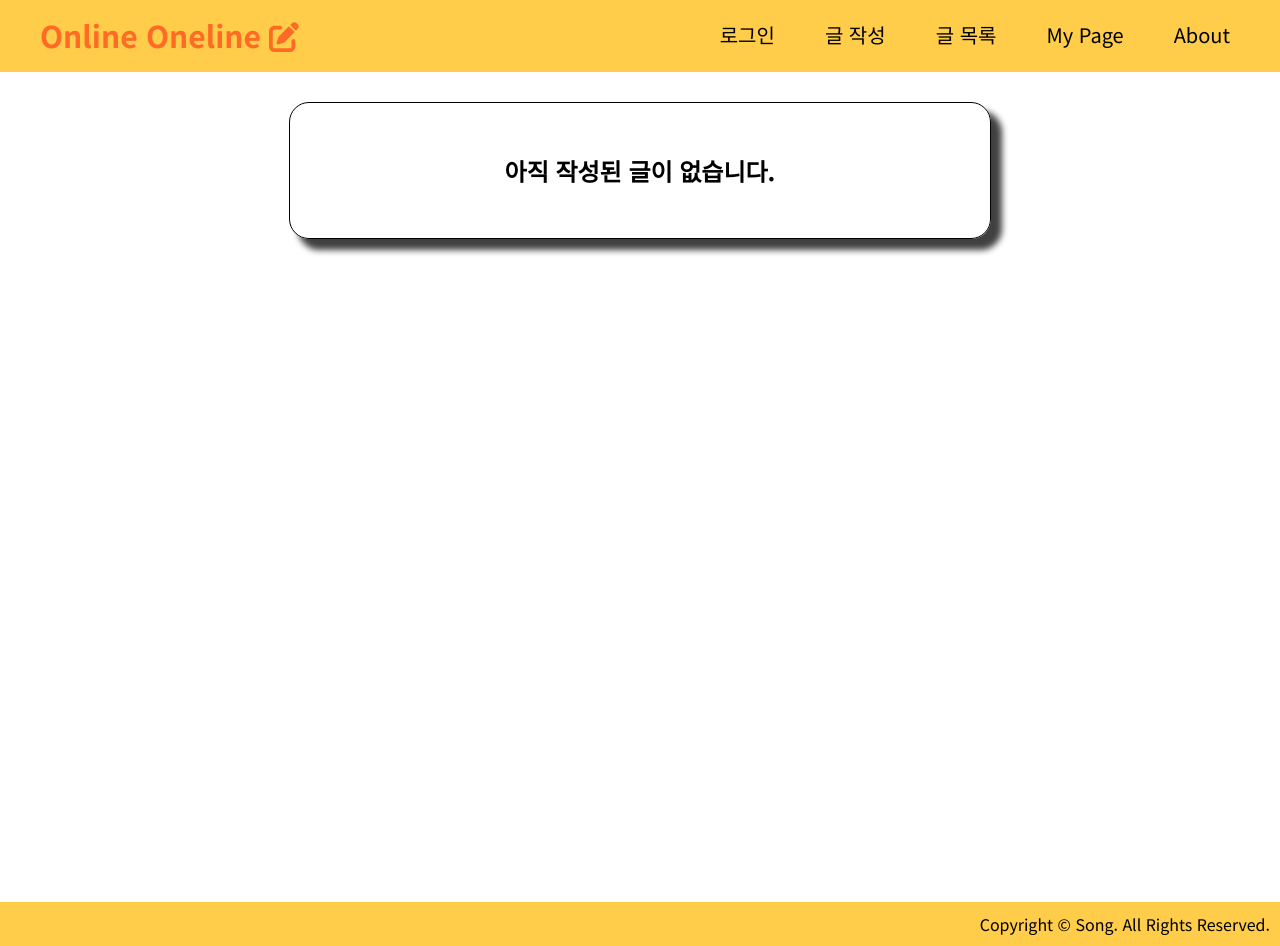
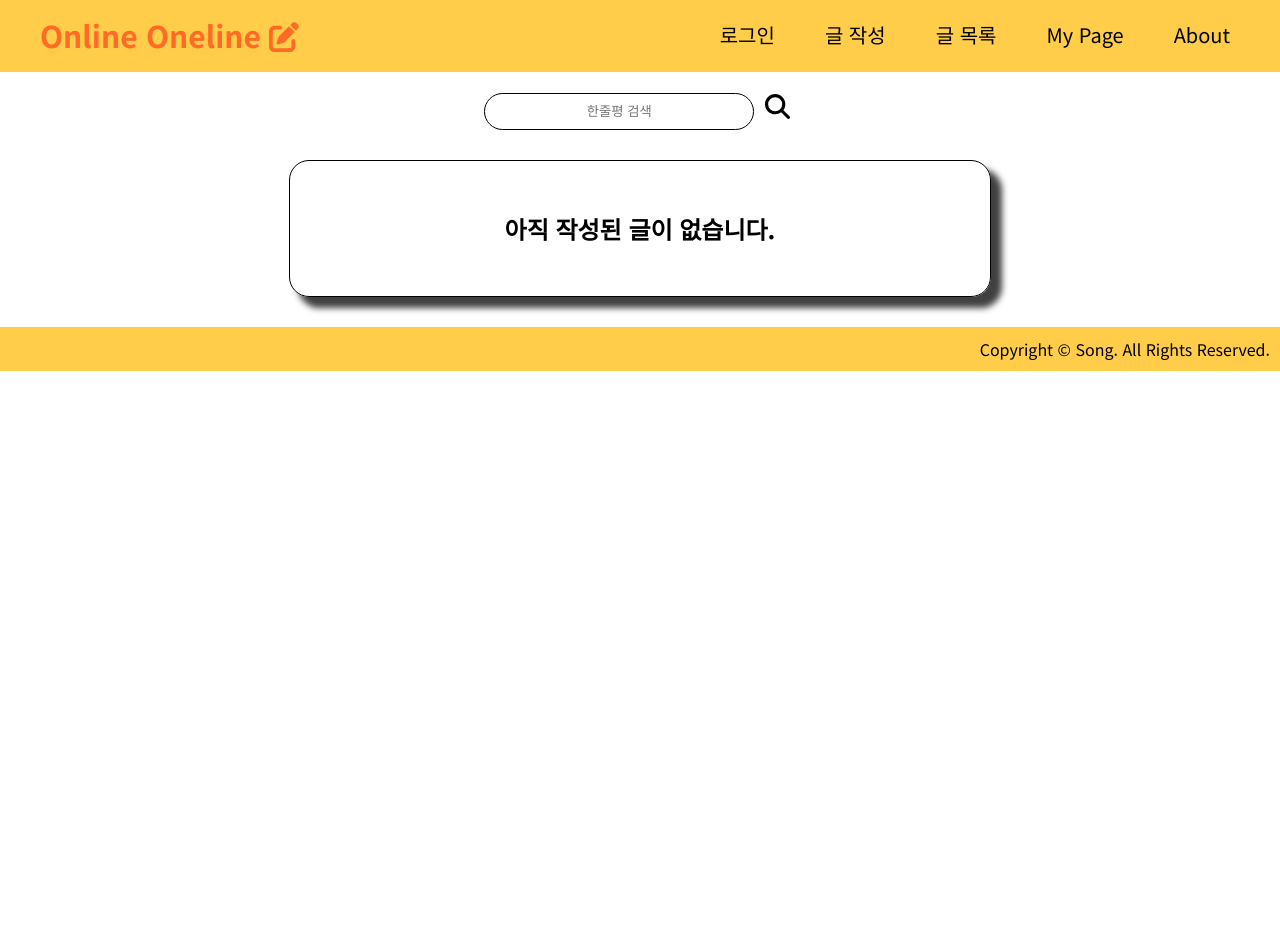
Before and after one commit to HyunKyu-Song/Online-Oneline, a React (Create React App) app: page /list in a window 1280 px wide. After the commit the page ends 800 px from the top, so only its background shows below. Built offline with nearby package versions, Linux system fonts and the light colour scheme.

Commit message:
글 연속 삭제 시 에러 고치는 중, 글 목록에서  검색 기능 개발 중

```diff
--- a/src/App.js
+++ b/src/App.js
@@ -1,11 +1,13 @@
 /*eslint-disable*/
+import { Routes, Route } from 'react-router-dom';
+
 import './style/Navbar.css';
 import './style/Home.css';
 import './style/Write.css';
 import './style/List.css';
 import './style/Detail.css';
+
 import Navbar from './component/Navbar';
-import { Routes, Route, useNavigate } from 'react-router-dom';
 import Home from './component/Home';
 import Login from './component/Login';
 import Write from './component/Write';
--- a/src/component/Detail.js
+++ b/src/component/Detail.js
@@ -2,61 +2,70 @@
 import { faCircleXmark } from "@fortawesome/free-regular-svg-icons";
 import { FontAwesomeIcon } from "@fortawesome/react-fontawesome";
 import { useEffect, useState } from "react";
+import { useDispatch, useSelector } from "react-redux";
 import { useNavigate, useParams } from "react-router-dom"
+import { MinusNum } from "../store";
 
 export default function Deatail() {
 
    let { id } = useParams();
-   // let a = useSelector((state) => { return state });
-   // let dispatch = useDispatch();
+   let store = useSelector((state) => { return state });
+   let dispatch = useDispatch();
    let navigate = useNavigate();
    var data = localStorage.getItem('DATA');
    data = JSON.parse(data);
    let [n, setN] = useState(-1);
+   let [a, setA] = useState(-1);
+
+   // useEffect(() => {
+   //    data.map(function (item) {
+   //       if (item.writer == id) {
+   //          setN(item.num);
+   //       }
+   //    })
+   // }, []);
+   // console.log(n, id);
 
    useEffect(() => {
-      data.map(function (item) {
-         if (item.writer == id) {
-            setN(item.num);
+      setN(id);
+
+      data.map(function (item, i) {
+         if (item.num == id) {
+            setA(i);
          }
       })
-   }, []);
-   console.log(n, id);
+
+   }, [n]);
 
    return (
       <div className="detail-container">
          {
-            n == -1 ? <h2>Loading...</h2> : <div className="detail-item">
-               <div className="detail-title">제목: {data[n].title} </div>
-               <div className="detail-content">{data[n].content}</div>
-               <div className="detail-writer">작성자: {data[n].writer}</div>
-               <div className="detail-date">{data[n].date}</div>
-               <button>🔨수정</button> <button>💣삭제</button>
-               {/* {
-                  data.map(function (item) {
-                     if (id == item.title) {
-                        console.log(item.title)
-                        console.log(item.content)
-                        console.log(item.writer)
-                        return (
-                           <div className="detail-container">
-                              <div className="detail-title">제목: {item.title} </div>
-                              <div className="detail-content">{item.content}</div>
-                              <div className="detail-writer">작성자: {item.writer}</div>
-                              <div className="detail-date">{item.date}</div>
-                              <button>🔨수정</button> <button>💣삭제</button>
-                              <div className="delete-container" onClick={() => {
-                                 data.splice(item.num, 1);
-                                 data = JSON.stringify(data);
-                                 localStorage.setItem('DATA', data);
-                                 navigate('/list');
-                              }}><FontAwesomeIcon className="deleteBtn" icon={faCircleXmark} title="삭제" /></div>
-                           </div>
-                        )
-                     }
-                  })
-               } */}
-            </div>
+            n == -1 ? <h2>Loading...</h2> :
+               <div className="detail-item">
+                  <div className="detail-title">제목: {data[a].title} </div>
+                  <div className="detail-content">{data[a].content}</div>
+                  <div className="detail-writer">작성자: {data[a].writer}</div>
+                  <div className="detail-date">{data[a].date}</div>
+                  <button>🔨수정</button> <button onClick={() => {
+                     data.map(function (item, i) {
+                        if (item.num == id) {
+                           data.splice(i, 1);
+                           i--;
+                        }
+                     })
+                     // data.splice(n, 1);
+                     data = JSON.stringify(data);
+                     localStorage.setItem('DATA', data);
+                     // dispatch(MinusNum());
+                     navigate('/list');
+                  }}>💣삭제</button>
+                  {/* <div className="delete-container" onClick={() => {
+                  data.splice(item.num, 1);
+                  data = JSON.stringify(data);
+                  localStorage.setItem('DATA', data);
+                  navigate('/list');
+               }}><FontAwesomeIcon className="deleteBtn" icon={faCircleXmark} title="삭제" /></div> */}
+               </div>
          }
       </div>
    )
--- a/src/component/List.js
+++ b/src/component/List.js
@@ -1,15 +1,16 @@
 /*eslint-disable*/
 import { faCircleXmark, faSquareMinus } from "@fortawesome/free-regular-svg-icons";
-import { faTrashCan, faWrench } from "@fortawesome/free-solid-svg-icons";
+import { faMagnifyingGlass, faTrashCan, faWrench } from "@fortawesome/free-solid-svg-icons";
 import { FontAwesomeIcon } from "@fortawesome/react-fontawesome";
 import { useDispatch, useSelector } from "react-redux";
 import { useNavigate } from "react-router-dom";
 import { InsertData } from "../store";
-import { useEffect } from "react";
+import { useEffect, useState } from "react";
 
 export default function List() {
 
-   let a = useSelector((state) => { return state });
+   // let a = useSelector((state) => { return state });
+   let [search, setSearch] = useState('');
    let dispatch = useDispatch();
    let navigate = useNavigate();
    var data = localStorage.getItem('DATA');
@@ -28,15 +29,22 @@ export default function List() {
             console.log(a.LocalStorageData);
             console.log(data);
          }}>btn</button> */}
+         <div className="list-search">
+            <input onInput={(e)=>{
+               setSearch(e.target.value);
+            }} type="text" placeholder="한줄평 검색"></input> <button onClick={()=>{
+               console.log(search);
+            }}><FontAwesomeIcon icon={faMagnifyingGlass} /></button>
+         </div>
          {
             data != null ?
                data.map(function (item, i) {
                   return (
                      <div onClick={() => {
-                        navigate(`/list/detail/${item.writer}`);
+                        navigate(`/list/detail/${item.num}`);
                      }} className="list-item" key={i}>
                         {/* <div className="list-delteBtn"><FontAwesomeIcon icon={faCircleXmark} title="삭제" /></div> */}
-                        <div>No.{item.num+1}</div>
+                        <div>No.{item.num}</div>
                         <div className="list-title">제목: {item.title} </div>
                         <div className="list-content">{item.content}</div>
                         <div className="list-writer">작성자: {item.writer}</div>
--- a/src/component/Write.js
+++ b/src/component/Write.js
@@ -55,7 +55,7 @@ export default function Write() {
                      newData = JSON.stringify([data]);  // data를 json형태로 변경해서 newData에 저장
                   }
                   localStorage.setItem('DATA', newData);
-                  dispatch(PlusNum());
+                  dispatch(PlusNum(store.ListNum));
                   alert('한줄평 작성✍ 완료!')
                   navigate('/list')
 
--- a/src/store.js
+++ b/src/store.js
@@ -5,7 +5,7 @@ data = JSON.parse(data);
 
 var len = 0;
 if(data != null){
-   len = data.length;
+   len = data.length+1;
 }
 
 let LocalStorageData = createSlice({
@@ -22,8 +22,15 @@ let ListNum = createSlice({
    name: 'ListNum',
    initialState: len,
    reducers: {
-      PlusNum(state) {
-         return state + 1;
+      PlusNum(state, action) {
+         if(len === 0){
+            console.log('len = 0')
+            return state + 1;
+         }
+         else{
+            console.log('len != 0')
+            return action.payload + 1;
+         }
       },
       MinusNum(state) {
          return state - 1;
--- a/src/style/Detail.css
+++ b/src/style/Detail.css
@@ -1,6 +1,6 @@
 .detail-container{
    width: 70%;
-   height: 100vh;
+   height: 1000px;
    margin: auto;
 }
 
--- a/src/style/List.css
+++ b/src/style/List.css
@@ -1,5 +1,25 @@
 .list-container{
-   height: 100vh;
+   height: 100%;
+}
+
+.list-search{
+   text-align: center;
+   margin: 20px;
+}
+
+.list-search input{
+   width: 20%;
+   padding: 10px;
+   border-radius: 20px;
+   border: 1px solid black;
+   text-align: center;
+}
+
+.list-search button{
+   cursor: pointer;
+   font-size: 25px;
+   border: none;
+   background-color: white;
 }
 
 .list-item {
--- a/src/style/Write.css
+++ b/src/style/Write.css
@@ -1,5 +1,5 @@
 .write-container{
-   height: 100vh;
+   height: 1000px;
 }
 
 fieldset{
```
